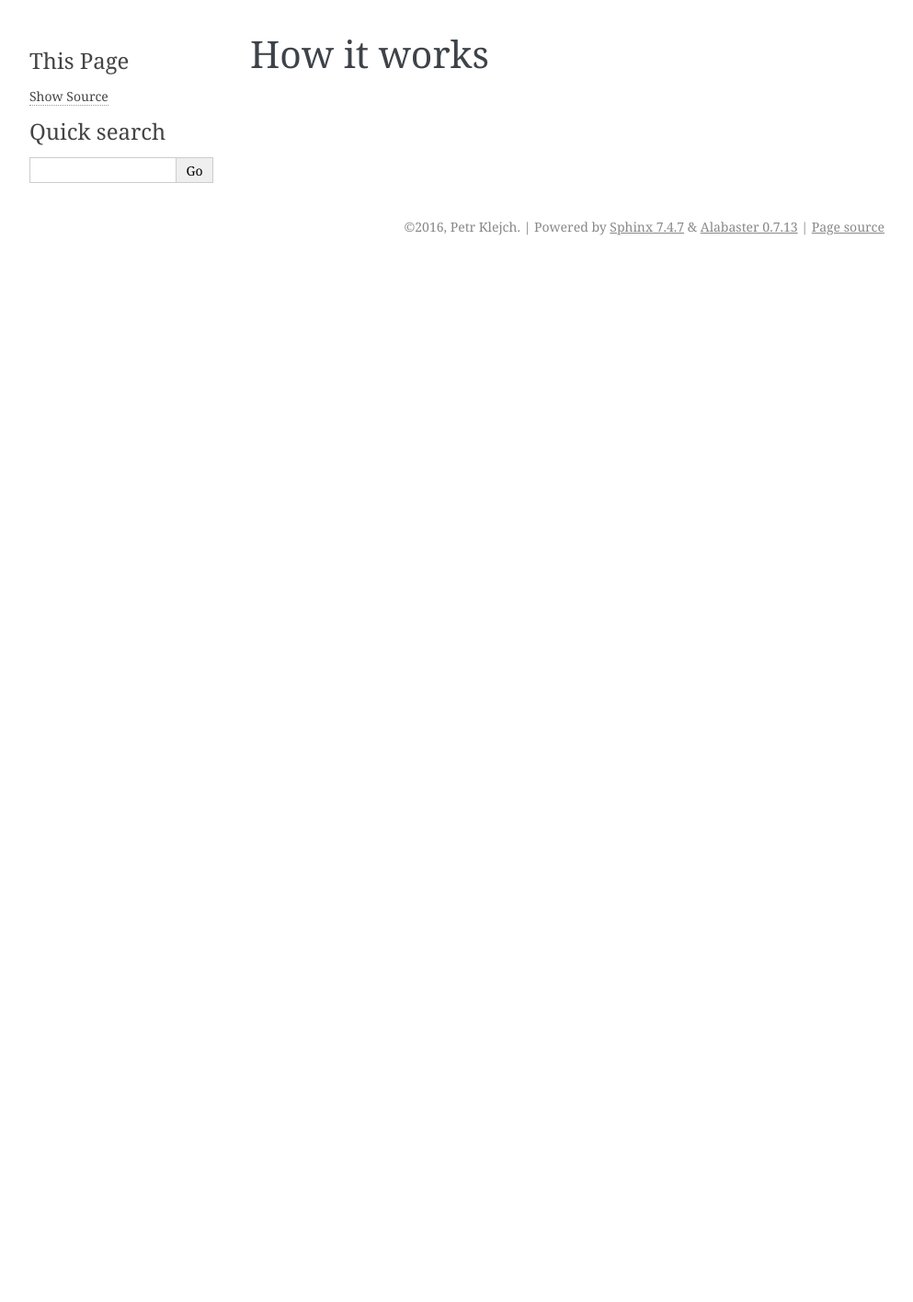
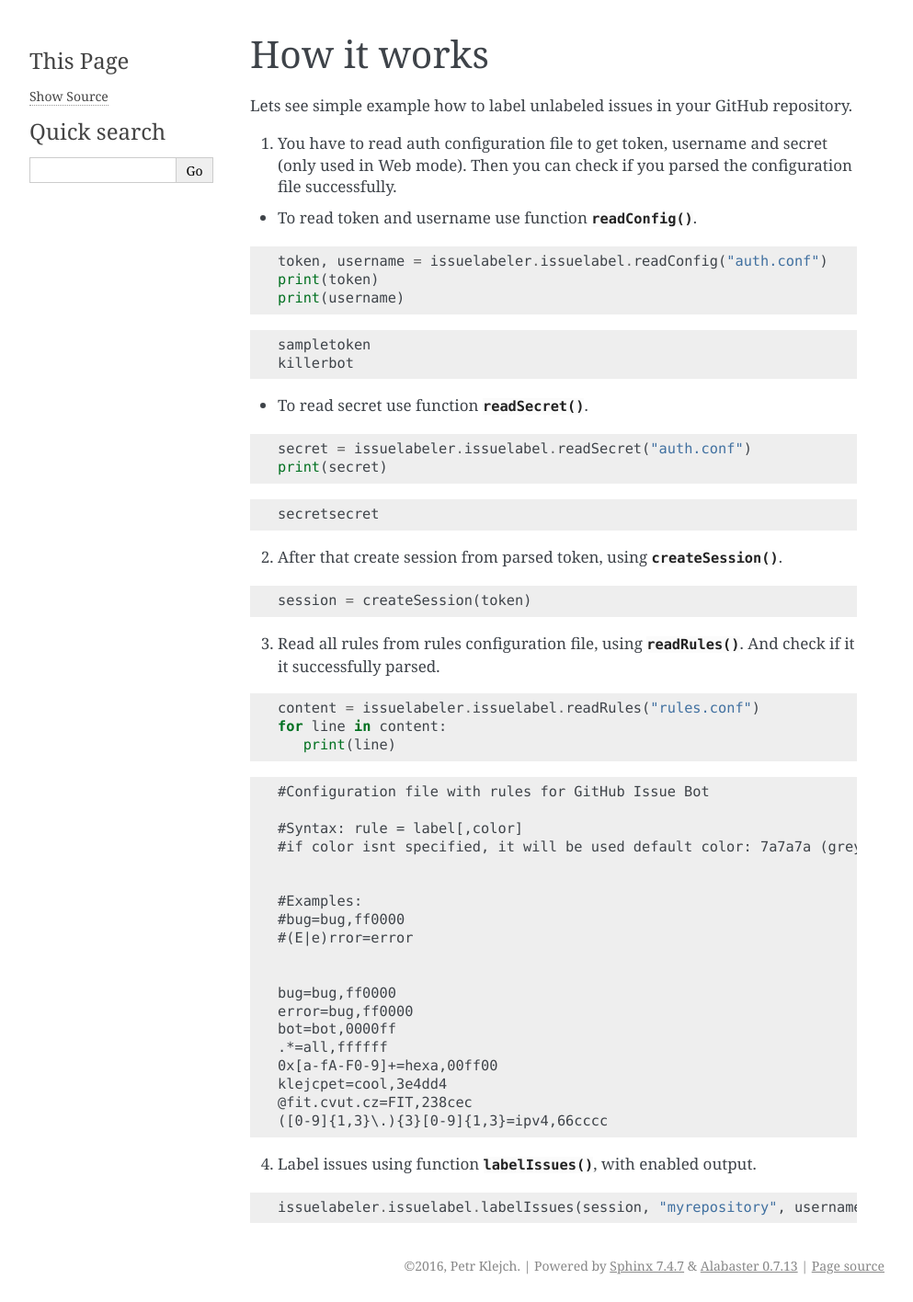
Before and after one commit to pklejch/GitHub-Issues-Bot, a Sphinx documentation site: the page built from docs/howitworks.rst, in a window 1280 px wide. Shown: the whole page at 92% size, without its empty margins (148-1141 px from the left). Built offline with Sphinx 7.4.7, drawn with Linux system fonts in a browser that asks for light colours; before the commit the page ends 900 px from its top, so only the background shows below that.

Commit message:
Prototype of doctests.

```diff
--- a/docs/howitworks.rst
+++ b/docs/howitworks.rst
@@ -1,2 +1,113 @@
 How it works
 ============
+
+Lets see simple example how to label unlabeled issues in your GitHub repository.
+
+.. testsetup::
+
+   import issuelabeler
+   import betamax
+   from requests import Session
+
+   with betamax.Betamax.configure() as config:
+      TOKEN = 'false_token'
+      username = 'noname'
+      config.default_cassette_options['record_mode'] = 'none'
+      config.cassette_library_dir = '../tests/fixtures/cassettes'
+   ses=Session()
+   betamax_session = betamax.Betamax(ses)
+   betamax_session.headers = {'Authorization': 'token ' + '<TOKEN>',
+                               'User-Agent': 'Python'}
+   directory = issuelabeler.issuelabel.getDir()
+
+1. You have to read auth configuration file to get token, username and secret (only used in Web mode).
+   Then you can check if you parsed the configuration file successfully.
+
+* To read token and username use function :func:`readConfig`.
+
+.. testcode::
+   :hide:
+
+   token, username = issuelabeler.issuelabel.readConfig(directory+"/auth.conf.sample")
+   print(token)
+   print(username)
+
+.. code::
+
+   token, username = issuelabeler.issuelabel.readConfig("auth.conf")
+   print(token)
+   print(username)
+
+.. testoutput::
+
+   sampletoken
+   killerbot
+
+* To read secret use function :func:`readSecret`.
+
+.. testcode::
+   :hide:
+
+   secret = issuelabeler.issuelabel.readSecret(directory+"/auth.conf.sample")
+   print(secret)
+
+.. code::
+
+   secret = issuelabeler.issuelabel.readSecret("auth.conf")
+   print(secret)
+
+.. testoutput::
+
+   secretsecret
+
+2. After that create session from parsed token, using :func:`createSession`.
+
+.. code::
+
+   session = createSession(token)
+
+3. Read all rules from rules configuration file, using :func:`readRules`. And check if it it successfully parsed.
+
+.. testcode::
+   :hide:
+
+   content = issuelabeler.issuelabel.readRules(directory+"/rules.conf")
+   for line in content:
+      print(line,end="")
+
+.. code::
+
+   content = issuelabeler.issuelabel.readRules("rules.conf")
+   for line in content:
+      print(line)
+
+.. testoutput::
+
+   #Configuration file with rules for GitHub Issue Bot
+
+   #Syntax: rule = label[,color]
+   #if color isnt specified, it will be used default color: 7a7a7a (grey)
+
+
+   #Examples:
+   #bug=bug,ff0000
+   #(E|e)rror=error
+
+
+   bug=bug,ff0000
+   error=bug,ff0000
+   bot=bot,0000ff
+   .*=all,ffffff
+   0x[a-fA-F0-9]+=hexa,00ff00
+   klejcpet=cool,3e4dd4
+   @fit.cvut.cz=FIT,238cec
+   ([0-9]{1,3}\.){3}[0-9]{1,3}=ipv4,66cccc
+
+4. Label issues using function :func:`labelIssues`, with enabled output.
+
+
+..   issuelabeler.issuelabel.labelIssues(betamax_session, 'MI-PYT-TestRepo', '<USERNAME>', 'default', False, 2, content, None)
+
+.. code::
+
+   issuelabeler.issuelabel.labelIssues(session, "myrepository", username, "default", False, 2, content, None)
--- /dev/null
+++ b/docs/requirements.txt
@@ -0,0 +1,2 @@
+sphinx
+betamax
```
Also changed, not shown: README.rst (added, +17 -0 lines), docs/setupguide.rst (+8 -0 lines), 3 other files.
